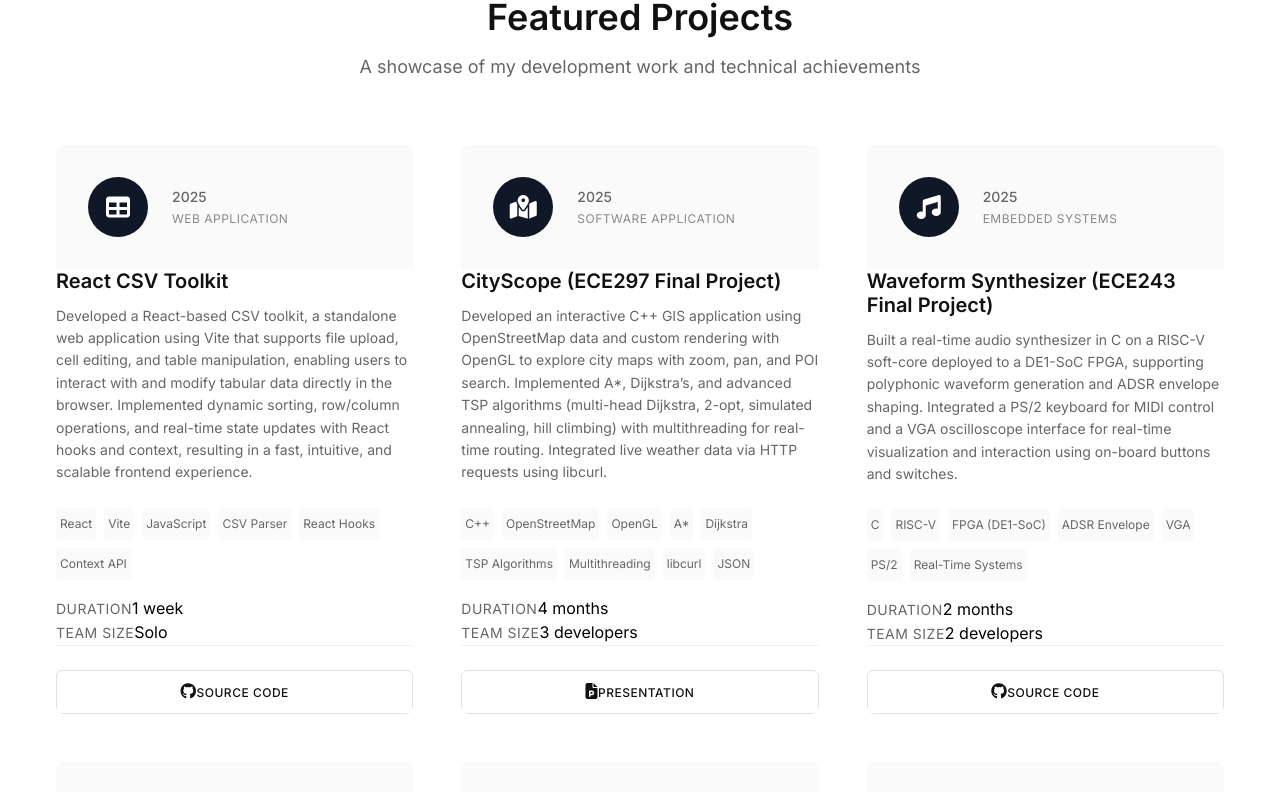
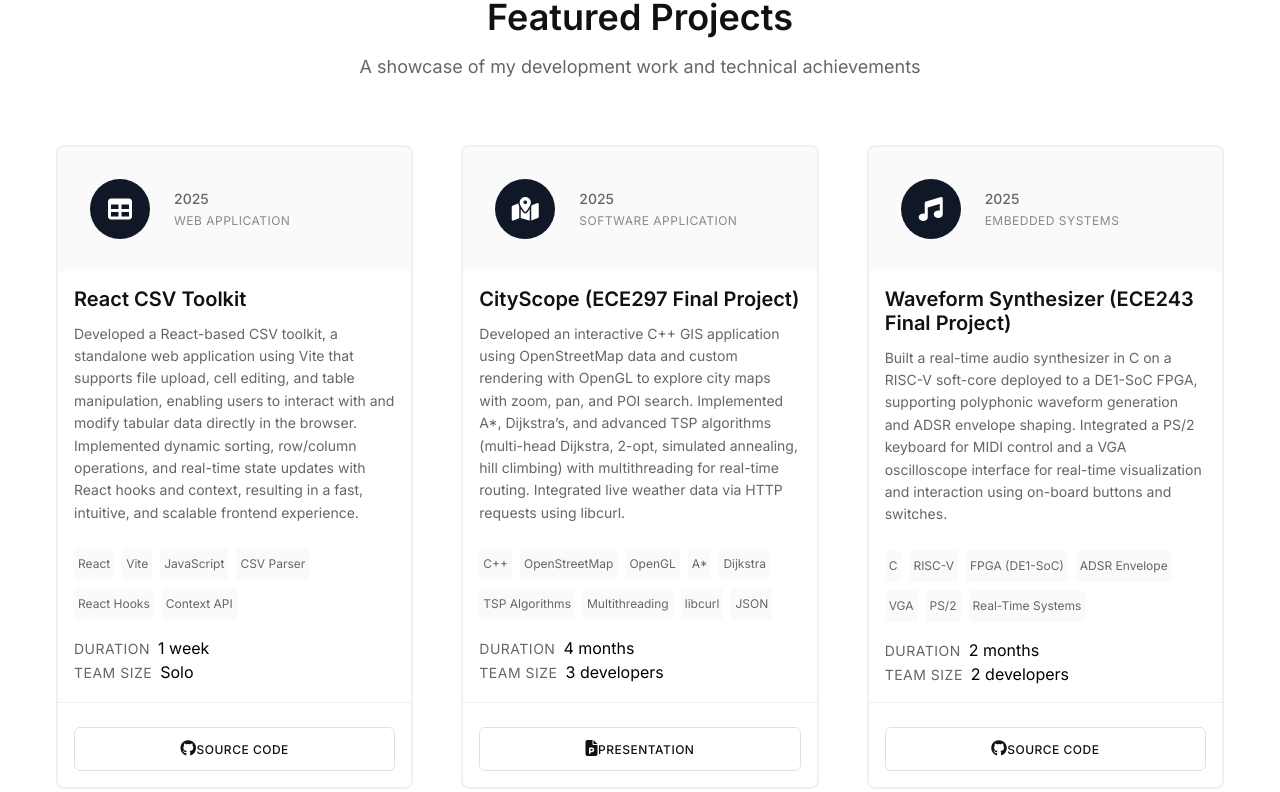
Before and after one commit to alexzjm/personal-website, a React (Vite) app: page /work in a window 1280 px wide. Shown: the part 2111-2903 px from the top of the page. Built offline with nearby package versions, Linux system fonts and the light colour scheme.

Commit message:
final adjustments of styling before production

```diff
--- a/src/HomePage.jsx
+++ b/src/HomePage.jsx
@@ -20,7 +20,7 @@ const techStack = [
     },
     {
         title: "Machine Learning & Data Tools",
-        techs: ["PyTorch", "NumPy", "Pandas", "Jupyter Notebooks", "Anaconda Stack"]
+        techs: ["PyTorch", "MatPlotLib", "NumPy", "Pandas", "Jupyter Notebooks", "Anaconda Stack"]
     },
     {
         title: "Embedded & Electronic Design",
@@ -28,7 +28,7 @@ const techStack = [
     },
     {
         title: "Developer Tools & Platforms",
-        techs: ["Git/Github", "Docker", "AWS", "VS Code", "Cursor", "Vercel", "Figma", "Supabase", "OpenAI API", "Google API", "Twilio"]
+        techs: ["Git/Github", "Docker", "AWS", "VS Code", "Cursor", "Vercel", "Figma", "Supabase", "OpenAI API", "Google API"]
     },
 ];
 
--- a/src/ResumePage.jsx
+++ b/src/ResumePage.jsx
@@ -20,18 +20,18 @@ function ResumePage() {
       <div className="max-w-[1200px] mx-auto px-4 py-20">
         <div className="text-center max-w-[600px] mx-auto">
           <div className="mb-8">
-            <i className="fas fa-file-alt text-6xl text-gray-300 mb-6"></i>
+            <i className="fas fa-file-alt text-6xl text-[#ccc] mb-6"></i>
           </div>
-          <h2 className="text-2xl font-semibold text-gray-900 mb-4">
+          <h2 className="text-2xl font-semibold text-[#111] mb-4">
             Resume Collections Coming Soon
           </h2>
-          <p className="text-lg text-gray-600 leading-relaxed mb-6">
+          <p className="text-lg text-[#666] leading-relaxed mb-6">
             I'm currently preparing tailored resume versions for different career paths and opportunities.
             Each version will highlight relevant skills and experiences for specific roles.
           </p>
-          <p className="text-sm text-gray-500">
+          <p className="text-sm text-[#666]">
             In the meantime, feel free to explore my
-            <a href="/work" className="text-gray-900 hover:underline font-medium"> work experience</a>
+            <a href="/work" className="text-[#111] hover:underline font-medium"> work experience</a>
           </p>
         </div>
       </div>
--- a/src/components/ProjectGrid.jsx
+++ b/src/components/ProjectGrid.jsx
@@ -2,7 +2,7 @@
 
 function ProjectGrid ({ icon, date, category, title, desc, techs, duration, teamSize, btnLink, btnIcon, btnText }) {
     return (
-        <div className="bg-white rounded-lg overflow-hidden flex flex-col">
+        <div className="bg-white rounded-lg overflow-hidden flex flex-col border-[#f0f0f0] border-2">
             <div className="bg-[#fafafa] p-8 flex items-center gap-6">
                 <div className="w-15 h-15 bg-gray-900 rounded-full flex items-center justify-center text-white text-2xl flex-shrink-0">
                     <i className={icon}></i>
@@ -12,7 +12,7 @@ function ProjectGrid ({ icon, date, category, title, desc, techs, duration, team
                     <span className="text-[#888] text-xs tracking-[0.5px] uppercase">{category}</span>
                 </div>
             </div>
-            <div className="pad-8 flex flex-col">
+            <div className="pad-8 flex flex-col p-4">
                 <h3 className="text-xl text-[#111] font-semibold leading-[1.2] mb-3">{title}</h3>
                 <p className="text-sm text-[#666] mb-6 leading-[1.6]">{desc}</p>
                 <div className="flex flex-wrap gap-2 mb-4">
@@ -21,15 +21,15 @@ function ProjectGrid ({ icon, date, category, title, desc, techs, duration, team
                 <div>
                     <div>
                         <span className="text-sm text-[#666] uppercase tracking-[0.5px]">Duration</span>
-                        <span className>{duration}</span>
+                        <span className="ml-2">{duration}</span>
                     </div>
                     <div>
                         <span className="text-sm text-[#666] uppercase tracking-[0.5px]">Team Size</span>
-                        <span>{teamSize}</span>
+                        <span className="ml-2">{teamSize}</span>
                     </div>
                 </div>
             </div>
-            <div className="flex mt-auto pt-6 border-t border-t-[#f0f0f0]">
+            <div className="flex mt-auto pt-6 border-t border-t-[#f0f0f0] p-4">
                 <div className="text-[#111] no-underline font-medium text-xs uppercase tracking-[0.5px] py-3 px-6 border border-[#e0e0e0] rounded-md transition-all duration-300 ease-in-out text-center w-full flex items-center justify-center gap-2 hover:bg-[#111] hover:text-white">
                     <a href={btnLink}>
                         <i className={btnIcon + " text-base"}></i>
```
